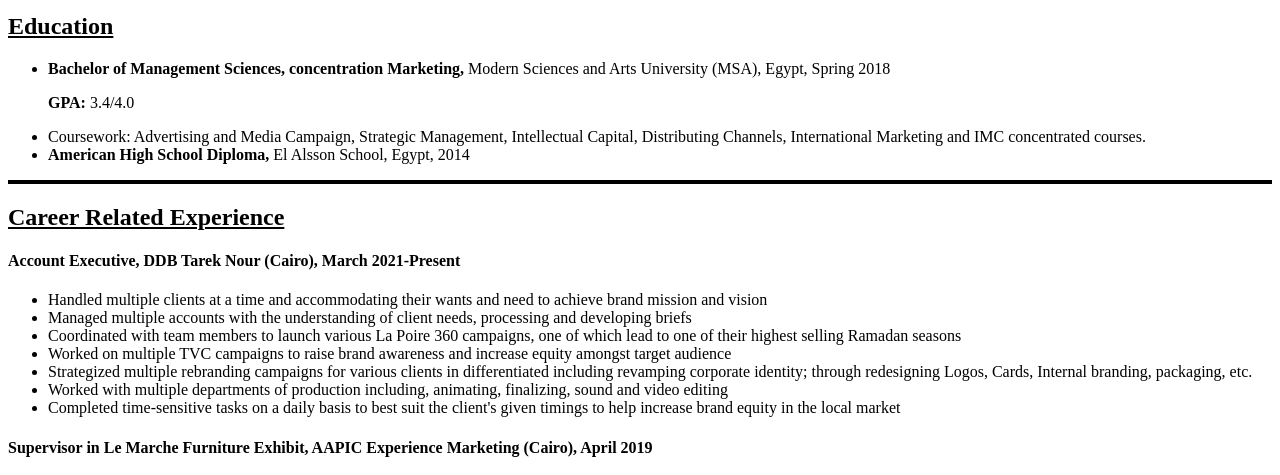
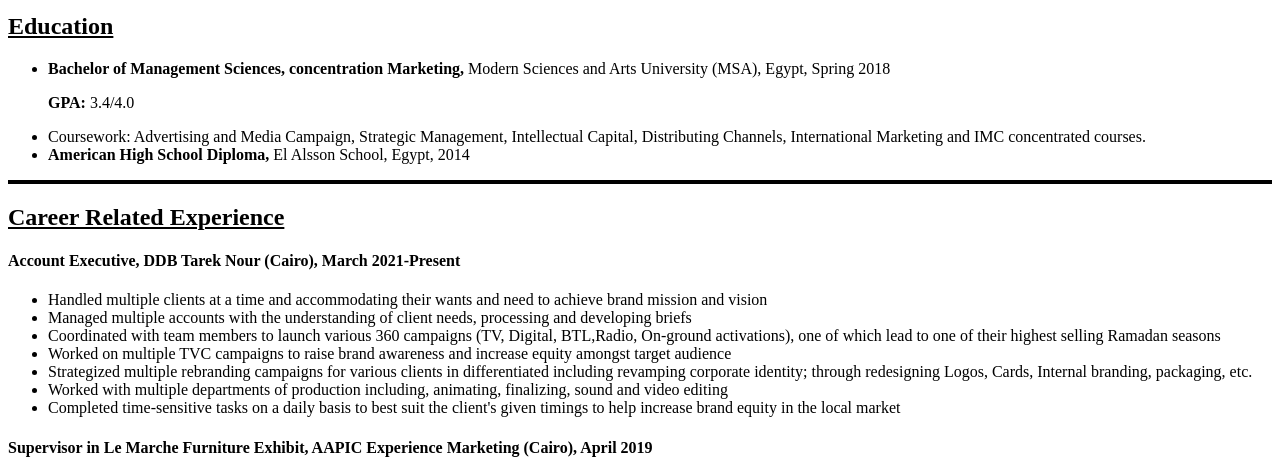
Before and after one commit to ZKS-27/Ziad-s-CV, a plain HTML site: page index.html in a window 1280 px wide. Shown: the part 283-758 px from the top of the page. Drawn offline with Linux system fonts and the light colour scheme.

Commit message:
Update index.html

```diff
--- a/index.html
+++ b/index.html
@@ -38,7 +38,7 @@
                 <ul>
                      <li>Handled multiple clients at a time and accommodating their wants and need to achieve brand mission and vision </li>
                      <li> Managed multiple accounts with the understanding of client needs, processing and developing briefs </li>
-                     <li>Coordinated with team members to launch various La Poire 360 campaigns, one of which lead to one of their highest selling Ramadan seasons </li>
+                     <li>Coordinated with team members to launch various 360 campaigns (TV, Digital, BTL,Radio, On-ground activations), one of which lead to one of their highest selling Ramadan seasons </li>
                      <li> Worked on multiple TVC campaigns to raise brand awareness and increase equity amongst target audience</li>
                      <li>Strategized multiple rebranding campaigns for various clients in differentiated including revamping corporate identity; through redesigning Logos, Cards, Internal branding, packaging, etc.</li>
                      <li>Worked with multiple departments of production including, animating, finalizing, sound and video editing </li>
```
